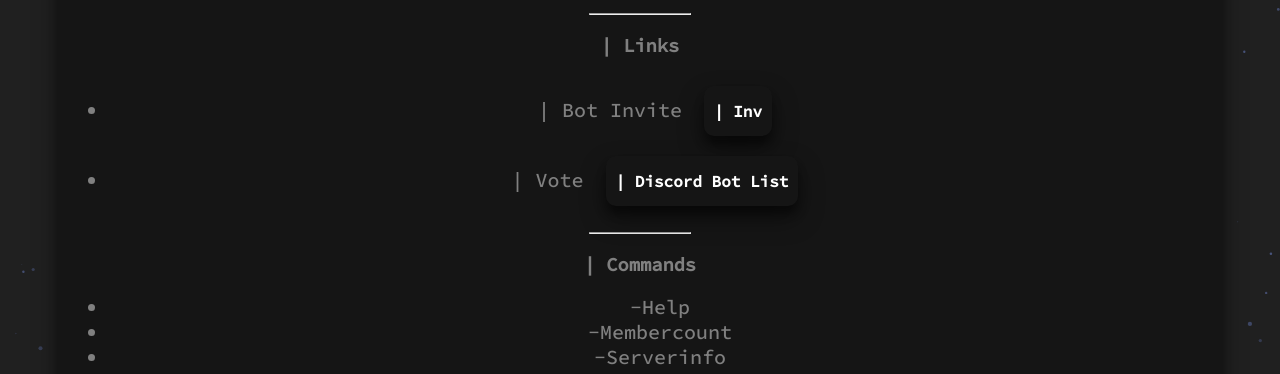
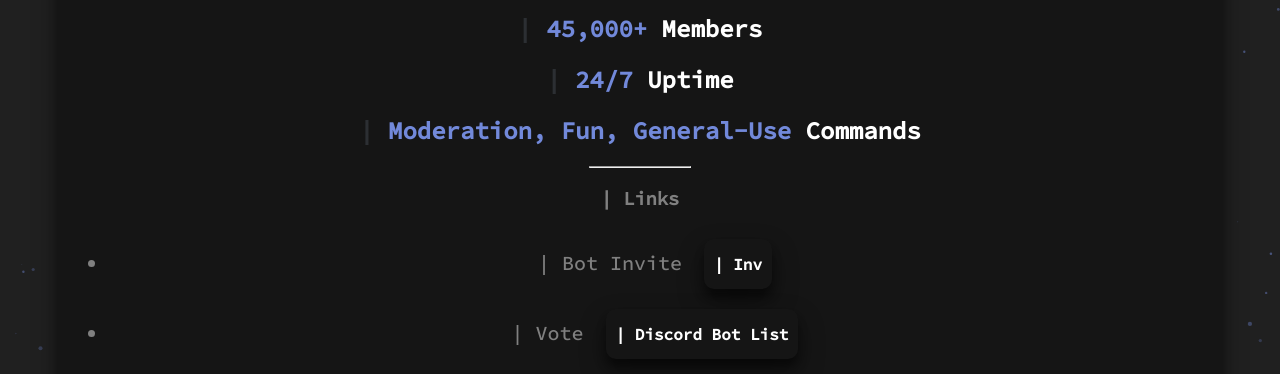
Before and after one commit to Alacszim/Shade, a plain HTML site: page index.html in a window 1280 px wide. Shown: the part 423-797 px from the top of the page. Drawn offline with nearby package versions, Linux system fonts and the light colour scheme.

Commit message:
Update index.html

```diff
--- a/index.html
+++ b/index.html
@@ -30,6 +30,9 @@
         <div id="mid">
             <hr>
             <h1 id="blurple"><span style="color: var(--gray);">|</span> Info</h1>
+            <h2 id="blurple"><span style="color: var(--gray);">|</span> 45,000+ <span style="color: white;">Members</span></h2>
+            <h2 id="blurple"><span style="color: var(--gray);">|</span> 24/7 <span style="color: white;">Uptime</span></h2>
+            <h2 id="blurple"><span style="color: var(--gray);">|</span> Moderation, Fun, General-Use <span style="color: white;">Commands</span></h2>
             <hr>
             <h3>| Links</h3>
             <ul>
```
